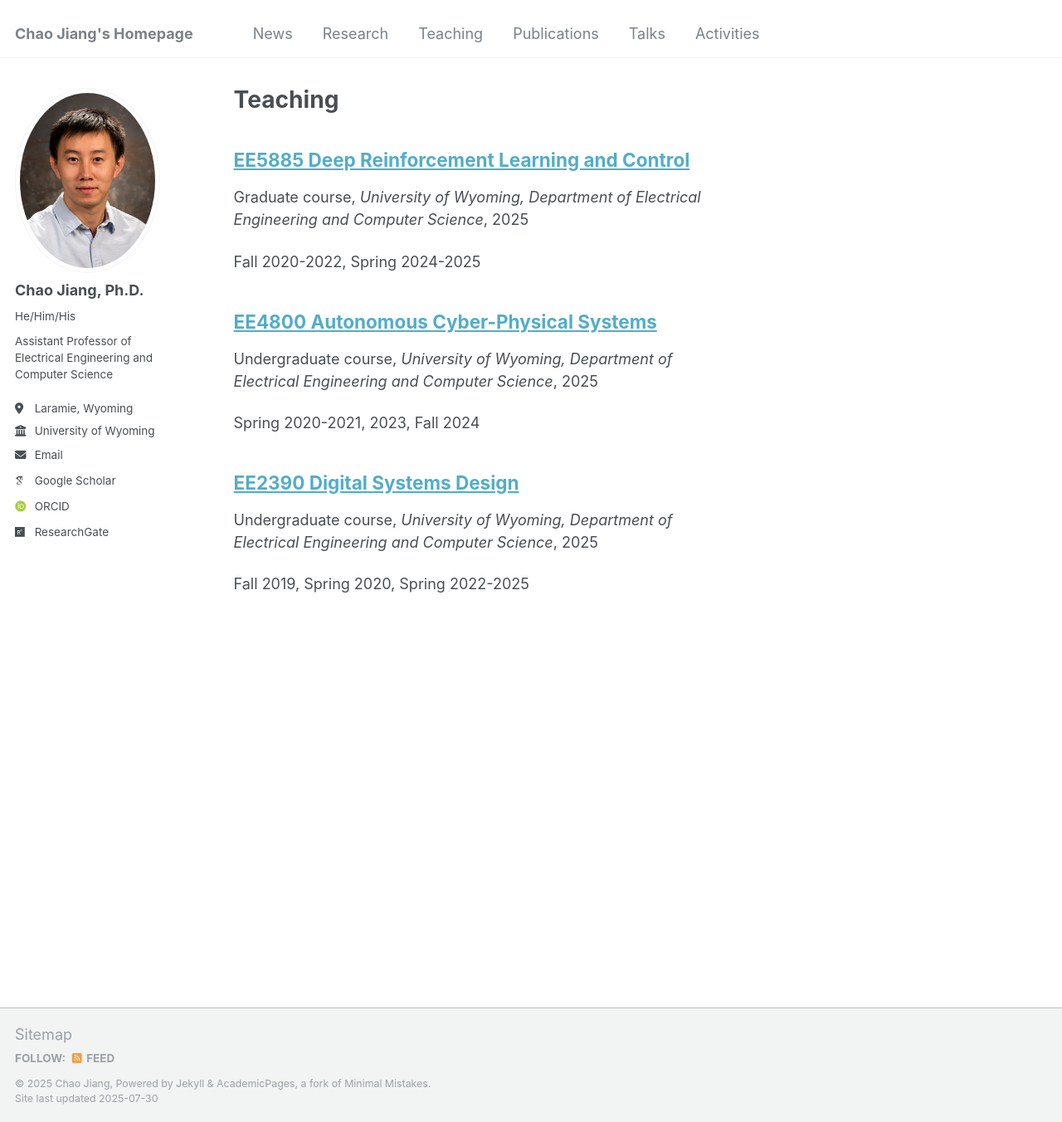
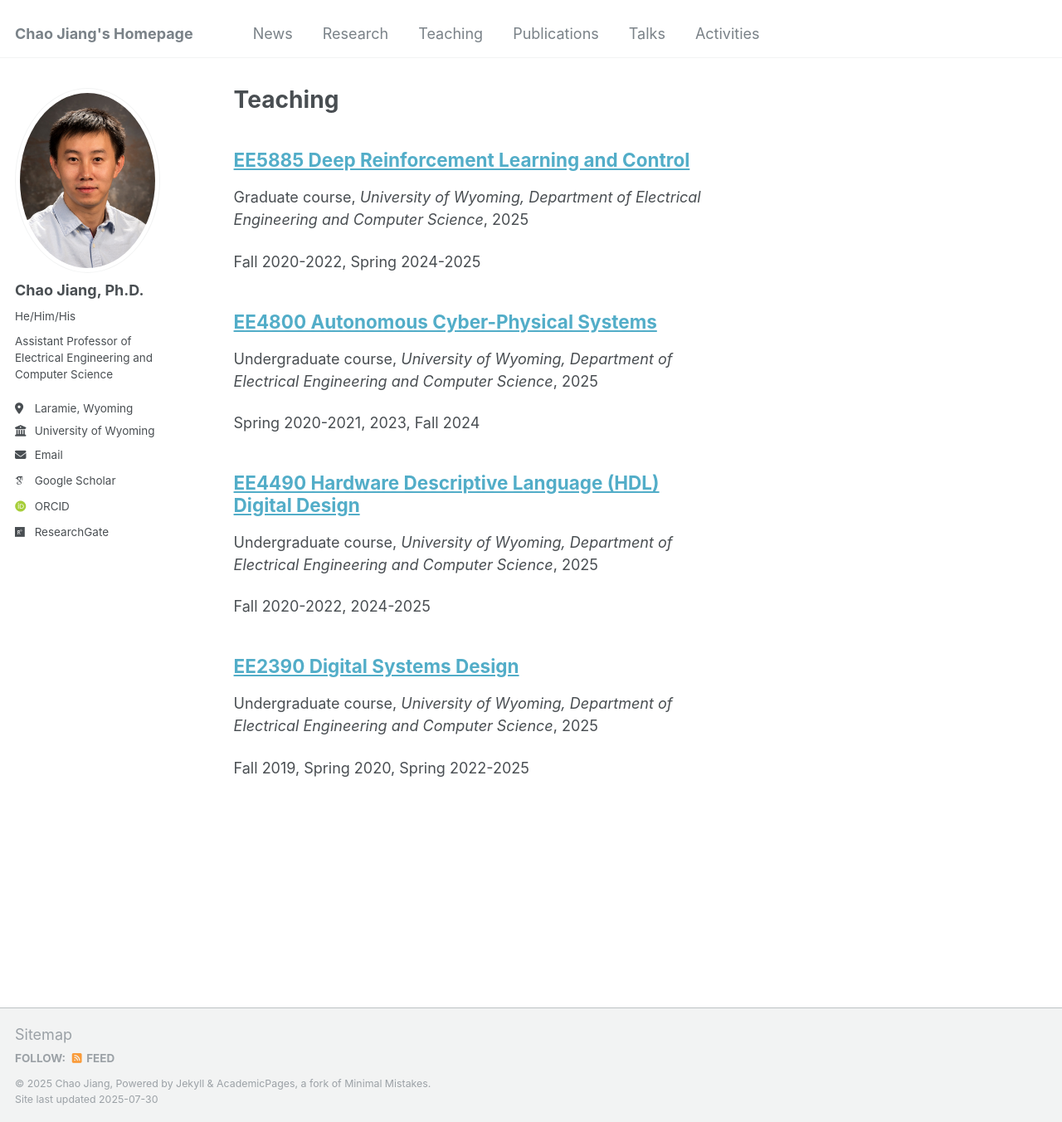
Before and after one commit to cjiang6/cjiang6.github.io, a Jekyll site: the page built from _pages/teaching.html, in a window 1280 px wide and 1352 px high. Shown: the whole window at 83% size. Built offline with Jekyll 4.4.1, drawn with Linux system fonts in a browser that asks for light colours; some web fonts are replaced; a file with an impossible date is left out.

Commit message:
Update EE4490-uwyo.md

```diff
--- a/_teaching/EE4490-uwyo.md
+++ b/_teaching/EE4490-uwyo.md
@@ -3,7 +3,7 @@ title: "EE4490 Hardware Descriptive Language (HDL) Digital Design"
 collection: teaching
 type: "Undergraduate course"
 venue: "University of Wyoming, Department of Electrical Engineering and Computer Science"
-date: "present"
+date: "2025-01-01"
 ---
 Fall 2020-2022, 2024-2025
 
```
